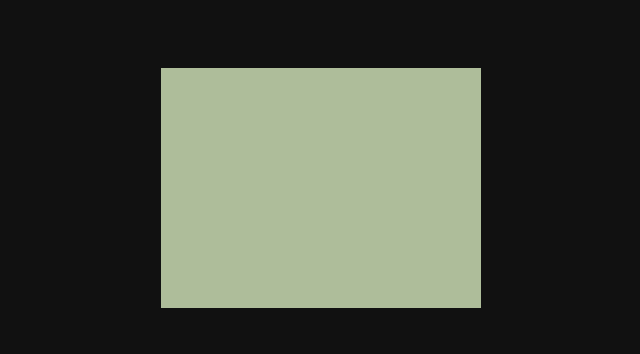
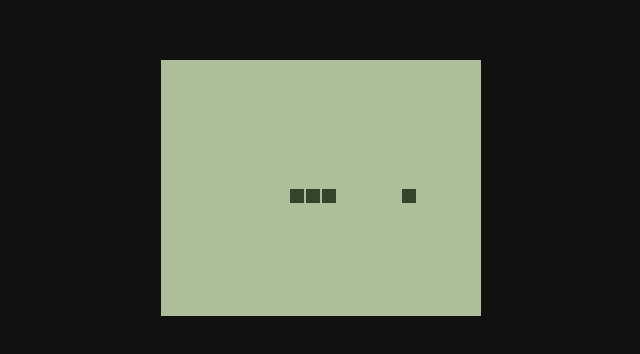
Before and after one commit to varshithpeddineni1/Nokia-Snakegame, a plain HTML site: page index.html in a window 1280 px wide. Shown: the part 212-566 px from the top of the page, without its empty margins (319-959 px from the left). Drawn offline with Linux system fonts and the light colour scheme.

Commit message:
Phase 1: LCD grid, fixed-tick game loop, static snake and food
20x16 grid at 16px cells (canvas resized to 320x256 to fit evenly),
each drawn cell leaves a 2px gap per the chunky-LCD visual rule.
requestAnimationFrame drives rendering every frame but ticks game
logic only every 10 frames, logged to console to make the fixed
tick rate observable. State (snake/food arrays) and rendering
(draw/drawCell) are kept as distinct sections ahead of Phase 2's
movement logic.

Verified via headless Chromium screenshot: grey-green screen with
a gapped 3-segment snake and separate food cell, plus captured
console output showing tick 1..N firing on a fixed cadence.

```diff
--- a/game.js
+++ b/game.js
@@ -1,7 +1,66 @@
 const LCD_OFF = "#aebd9a";
+const LCD_ON = "#34432b";
+
+const GRID_COLS = 20;
+const GRID_ROWS = 16;
+const CELL_SIZE = 16;
+const CELL_GAP = 2;
+
+const TICKS_PER_MOVE = 10;
+
+// --- game state (logic) ---
+
+const snake = [
+  { x: 10, y: 8 },
+  { x: 9, y: 8 },
+  { x: 8, y: 8 },
+];
+
+const food = { x: 15, y: 8 };
+
+let tickCount = 0;
+
+function tick() {
+  tickCount++;
+  console.log("tick", tickCount);
+}
+
+// --- rendering ---
 
 const canvas = document.getElementById("screen");
 const ctx = canvas.getContext("2d");
 
-ctx.fillStyle = LCD_OFF;
-ctx.fillRect(0, 0, canvas.width, canvas.height);
+function drawCell(x, y) {
+  ctx.fillRect(
+    x * CELL_SIZE + CELL_GAP / 2,
+    y * CELL_SIZE + CELL_GAP / 2,
+    CELL_SIZE - CELL_GAP,
+    CELL_SIZE - CELL_GAP
+  );
+}
+
+function draw() {
+  ctx.fillStyle = LCD_OFF;
+  ctx.fillRect(0, 0, canvas.width, canvas.height);
+
+  ctx.fillStyle = LCD_ON;
+  for (const segment of snake) {
+    drawCell(segment.x, segment.y);
+  }
+  drawCell(food.x, food.y);
+}
+
+// --- loop ---
+
+let frameCount = 0;
+
+function loop() {
+  frameCount++;
+  if (frameCount % TICKS_PER_MOVE === 0) {
+    tick();
+  }
+  draw();
+  requestAnimationFrame(loop);
+}
+
+requestAnimationFrame(loop);
--- a/index.html
+++ b/index.html
@@ -7,7 +7,7 @@
   <link rel="stylesheet" href="style.css">
 </head>
 <body>
-  <canvas id="screen" width="320" height="240"></canvas>
+  <canvas id="screen" width="320" height="256"></canvas>
   <script src="game.js"></script>
 </body>
 </html>
```
Also changed, not shown: CLAUDE.md (+1 -1 lines).
